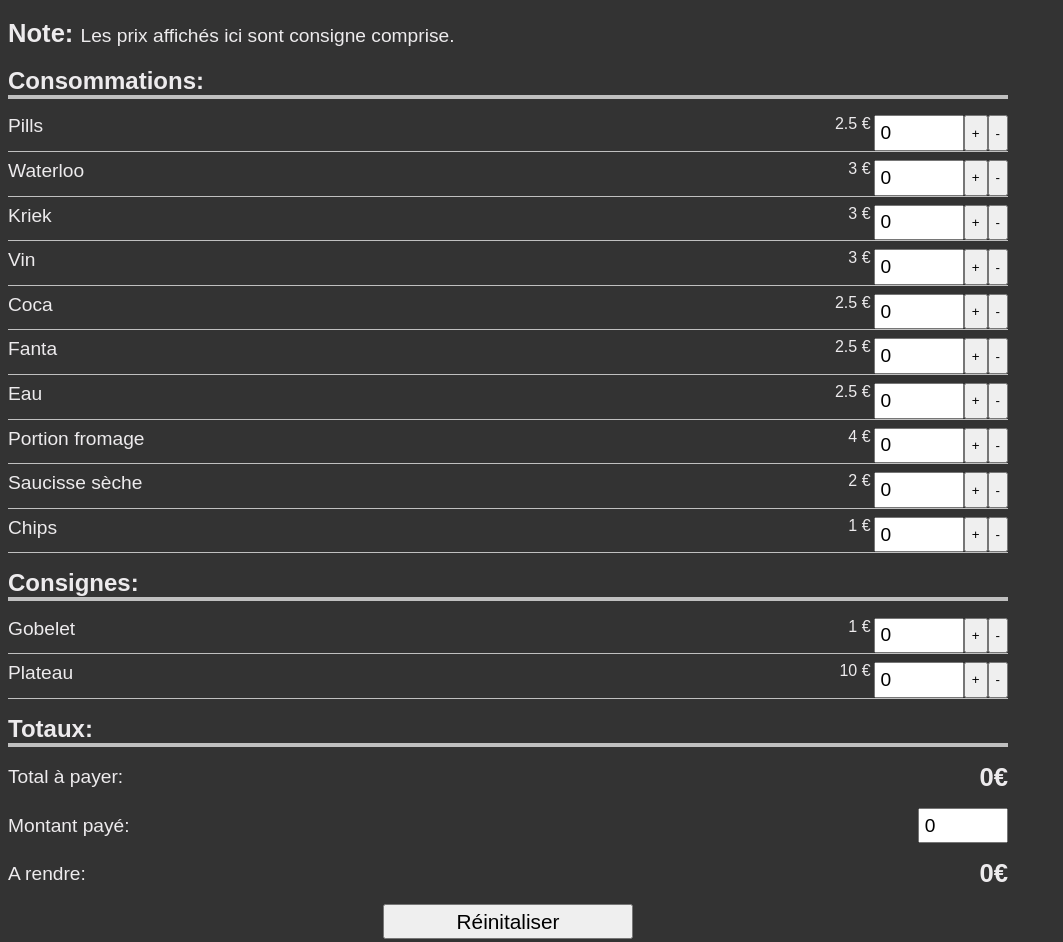
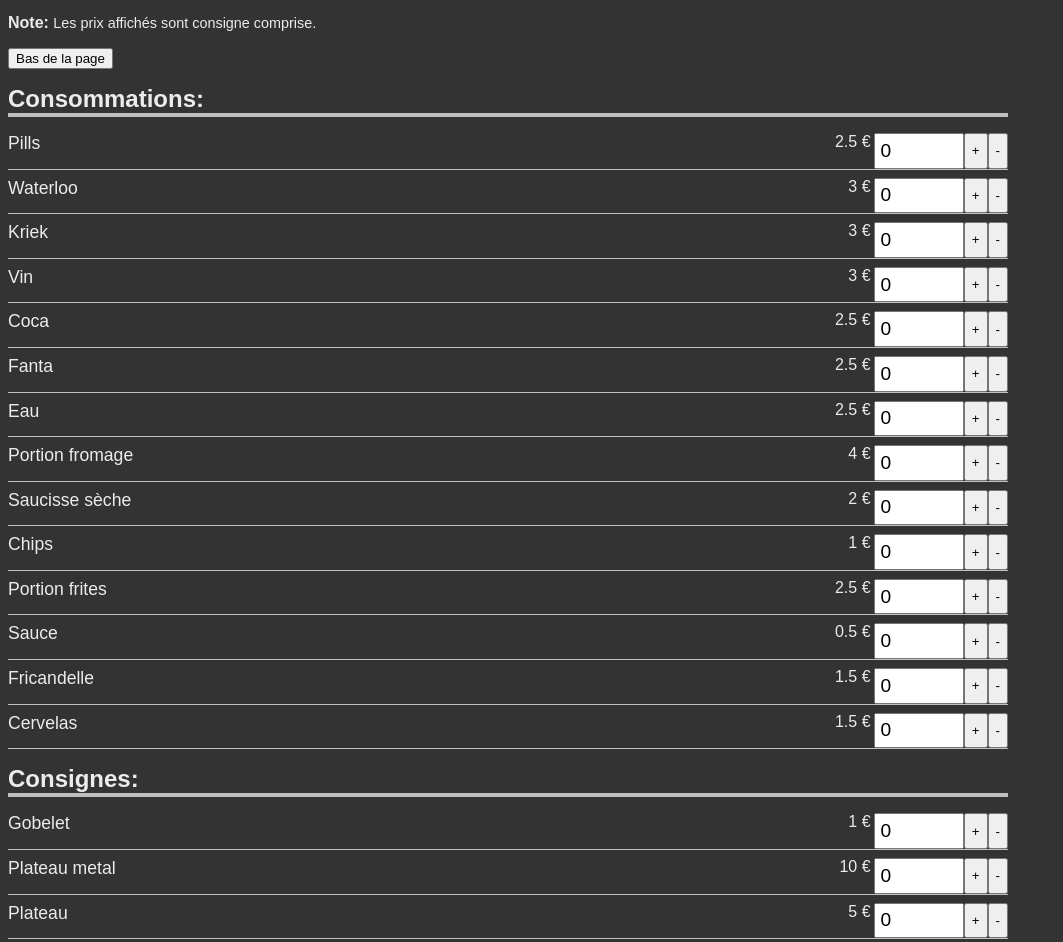
Before and after one commit to dkvz/bar-calculator, a website: page src/index.html in a window 1280 px wide. Shown: the top 942 px of the page, without its empty margins (0-1063 px from the left). Drawn offline with Linux system fonts and the light colour scheme.

Commit message:
Added more products

```diff
--- a/src/index.html
+++ b/src/index.html
@@ -8,7 +8,8 @@
   <link rel="stylesheet" href="styles.css">
 </head>
 <body>
-  <p><b>Note: </b>Les prix affichés ici sont consigne comprise.</p>
+  <p class="note"><b>Note: </b>Les prix affichés sont consigne comprise.</p>
+  <button id="goTotalsBtn">Bas de la page</button>
   <h1>Consommations:</h1>
   <div id="consoContainer">
 
--- a/src/main.js
+++ b/src/main.js
@@ -61,6 +61,26 @@ const bar = {
       name: 'Chips',
       price: 1.0,
       deposit: false
+    },
+    {
+      name: 'Portion frites',
+      price: 2.5,
+      deposit: false
+    },
+    {
+      name: 'Sauce',
+      price: 0.5,
+      deposit: false
+    },
+    {
+      name: 'Fricandelle',
+      price: 1.5,
+      deposit: false
+    },
+    {
+      name: 'Cervelas',
+      price: 1.5,
+      deposit: false
     }
   ],
   deposits: [
@@ -69,8 +89,12 @@ const bar = {
       price: 1.0
     },
     {
+      name: 'Plateau metal',
+      price: 10.0
+    },
+    {
       name: 'Plateau',
-      price: 10.0
+      price: 5.0
     }
   ],
   _resetQty: function(array) {
@@ -161,3 +185,7 @@ document.getElementById('resetBtn').addEventListener('click', () => {
   window.scrollTo(0, 0);
   bar.reset();
 });
+
+document.getElementById('goTotalsBtn').addEventListener('click', () =>
+  window.scrollTo(0, document.body.scrollHeight)
+);
--- a/src/styles.css
+++ b/src/styles.css
@@ -2,8 +2,9 @@ body {
   background-color: #333;
   color: #edebed;
   font-family: sans-serif;
-  font-size: 1.2rem;
+  font-size: 1.1rem;
   max-width: 1000px;
+  margin-bottom: 3rem;
 }
 
 * {
@@ -65,3 +66,11 @@ input[type="number"] {
   font-size: 1.2rem;
   padding: 0.3rem;
 }
+
+.note {
+  font-size: 0.9rem;
+}
+
+.note b {
+  font-size: 1rem;
+}
```
